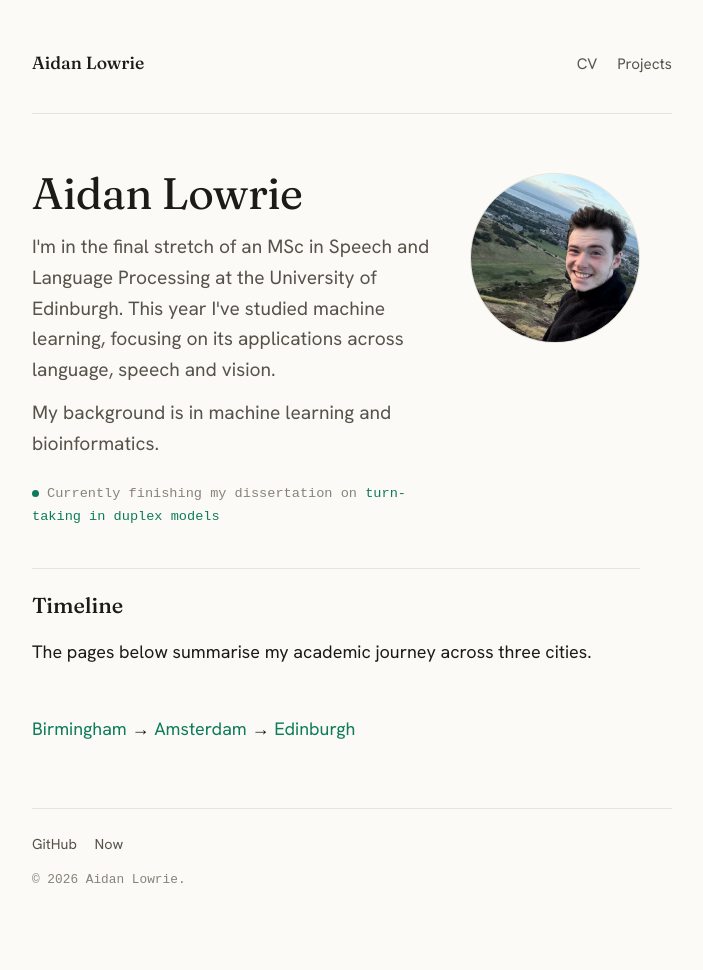
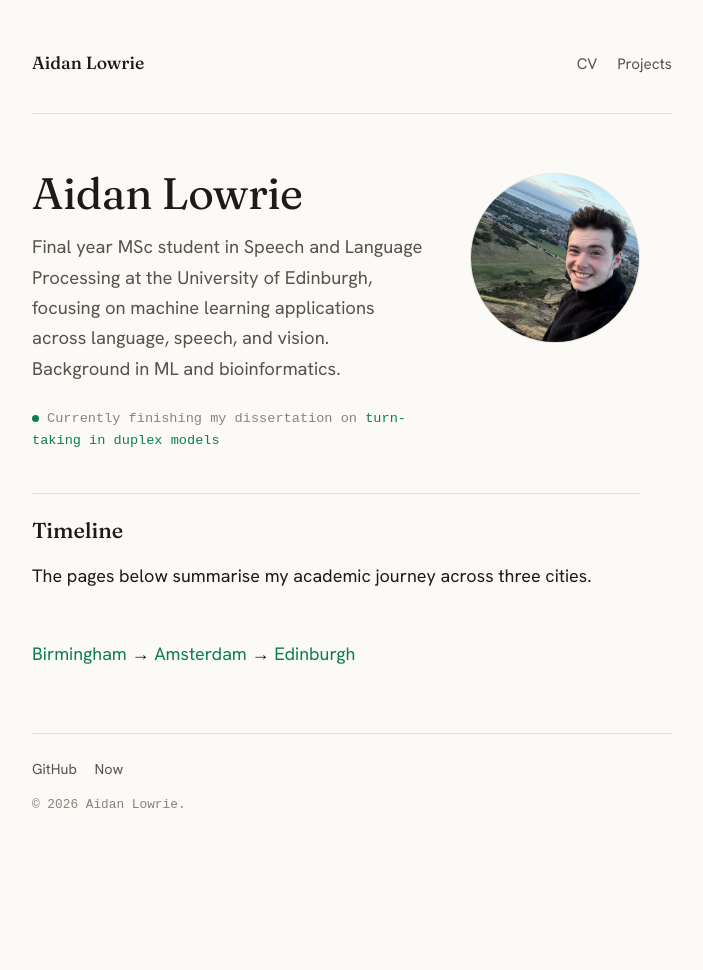
Before and after one commit to aidanlowrie/aidanlowrie.github.io, a Jekyll site: the page built from index.html, in a window 1280 px wide. Shown: the whole page, without its empty margins (288-991 px from the left). Built offline with Jekyll 4.4.1, drawn with Linux system fonts in a browser that asks for light colours; some web fonts are replaced; after the commit the page ends 900 px from its top, so only the background shows below that.

Commit message:
Simplify hero text for better line flow
- Consolidate bio into single, more concise paragraph
- Increase width to 520px for better text distribution
- Remove awkward line breaks and improve readability

```diff
--- a/assets/css/style.scss
+++ b/assets/css/style.scss
@@ -139,7 +139,7 @@ strong { font-weight:500; }
 .hero-intro { min-width:0; }
 .hero-name { font-family:var(--serif); font-weight:400; line-height:1.05;
   font-size:2.75rem; margin:0 0 1rem; letter-spacing:-0.01em; }
-.hero-tagline { font-size:1.2rem; line-height:1.6; color:var(--muted); max-width:480px; margin:0 0 1.5rem; }
+.hero-tagline { font-size:1.15rem; line-height:1.65; color:var(--muted); max-width:520px; margin:0 0 1.5rem; }
 .status { font-family:var(--mono); font-size:0.85rem; color:var(--faint); display:block; }
 .dot { display:inline-block; width:7px; height:7px; border-radius:50%; background:var(--accent); margin-right:0.5rem; vertical-align:baseline; }
 
--- a/index.html
+++ b/index.html
@@ -5,8 +5,7 @@ title: ""
 <div class="hero">
   <div class="hero-intro">
     <h1 class="hero-name">Aidan Lowrie</h1>
-    <p class="hero-tagline">I'm in the final stretch of an MSc in Speech and Language Processing at the University of Edinburgh. This year I've studied machine learning, focusing on its applications across language, speech and vision.</p>
-    <p class="hero-tagline" style="margin-top: -0.75rem;">My background is in machine learning and bioinformatics.</p>
+    <p class="hero-tagline">Final year MSc student in Speech and Language Processing at the University of Edinburgh, focusing on machine learning applications across language, speech, and vision. Background in ML and bioinformatics.</p>
     <span class="status"><span class="dot"></span>Currently finishing my dissertation on <a href="{{ '/projects/turn-taking/' | relative_url }}">turn-taking in duplex models</a></span>
   </div>
   <div class="hero-portrait">
```
